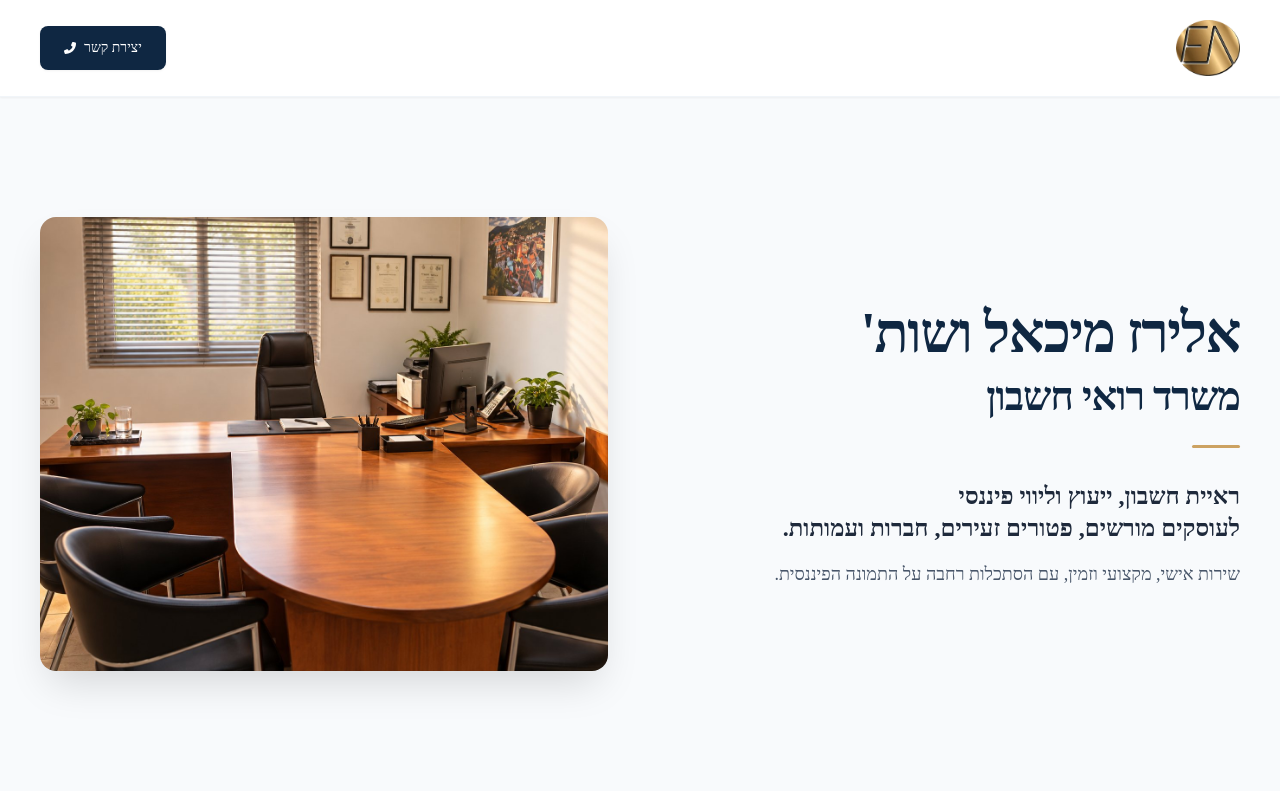
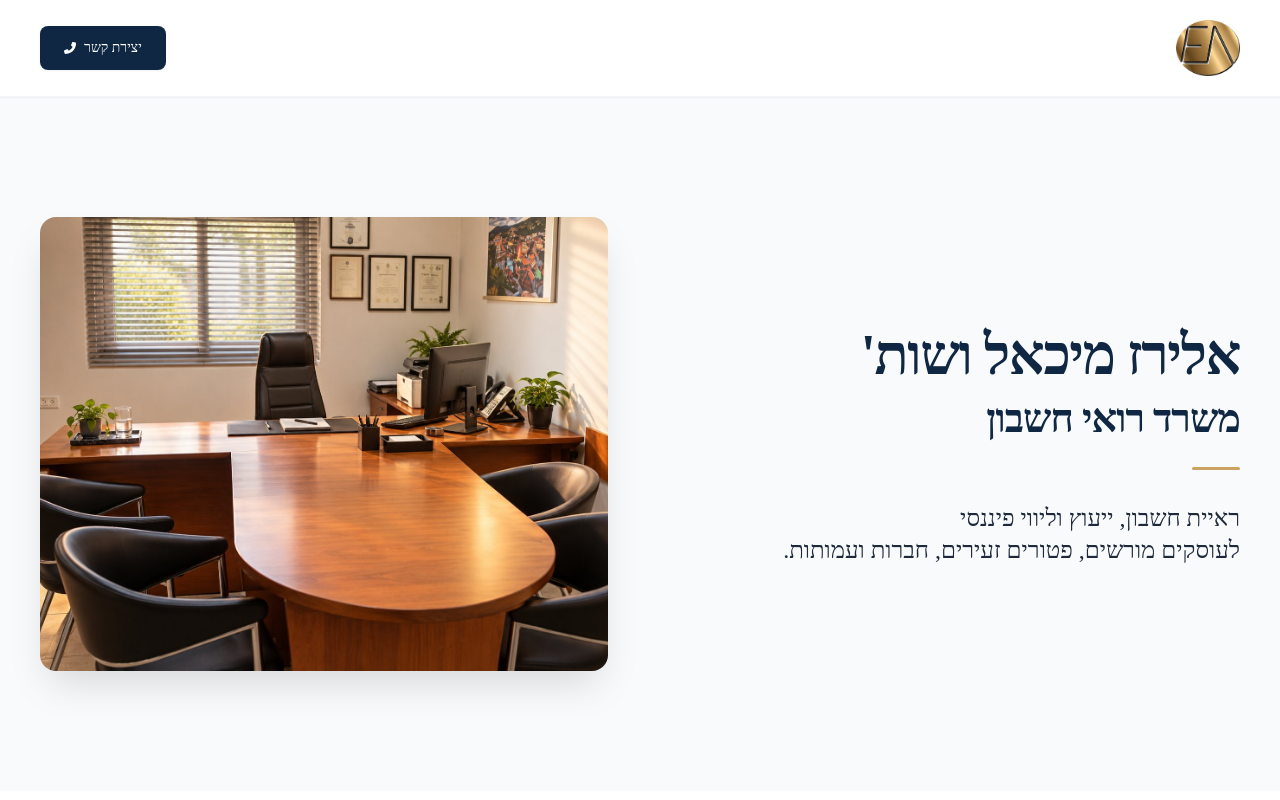
Before and after one commit to Matoy7/miki-eliraz, a React (Vite) app: page / in a window 1280 px wide. Shown: the top 800 px of the page. Built offline with nearby package versions, Linux system fonts and the light colour scheme; the HTML template or start-up script is replaced by a standard one; a web font is replaced by a local one.

Commit message:
Hero: remove service sentence; tagline in regular weight
Co-Authored-By: Claude Opus 5.5 <noreply@anthropic.com>
Claude-Session: https://claude.ai/code/session_01SMR4MW5PkBZim2wzc7Bo5X

```diff
--- a/src/App.tsx
+++ b/src/App.tsx
@@ -83,13 +83,10 @@ export default function App() {
                 <span className="font-['Heebo:Bold'] font-bold text-display-sub">משרד רואי חשבון</span>
               </h1>
               <Accent className="mt-6" />
-              <p className="mt-8 font-['Heebo:Bold'] font-bold text-ink-soft text-lead max-w-xl">
+              <p className="mt-8 font-['Heebo:Regular'] font-normal text-ink-soft text-lead max-w-xl">
                 ראיית חשבון, ייעוץ וליווי פיננסי
                 <br />
                 לעוסקים מורשים, פטורים זעירים, חברות ועמותות.
-              </p>
-              <p className="mt-4 font-['Heebo:Regular'] font-normal text-muted text-body-lg max-w-xl text-pretty">
-                שירות אישי, מקצועי וזמין, עם הסתכלות רחבה על התמונה הפיננסית.
               </p>
             </div>
             <div className="hidden lg:block aspect-[5/4] rounded-2xl overflow-hidden shadow-[0px_20px_40px_-10px_rgba(0,0,0,0.15)]">
```
